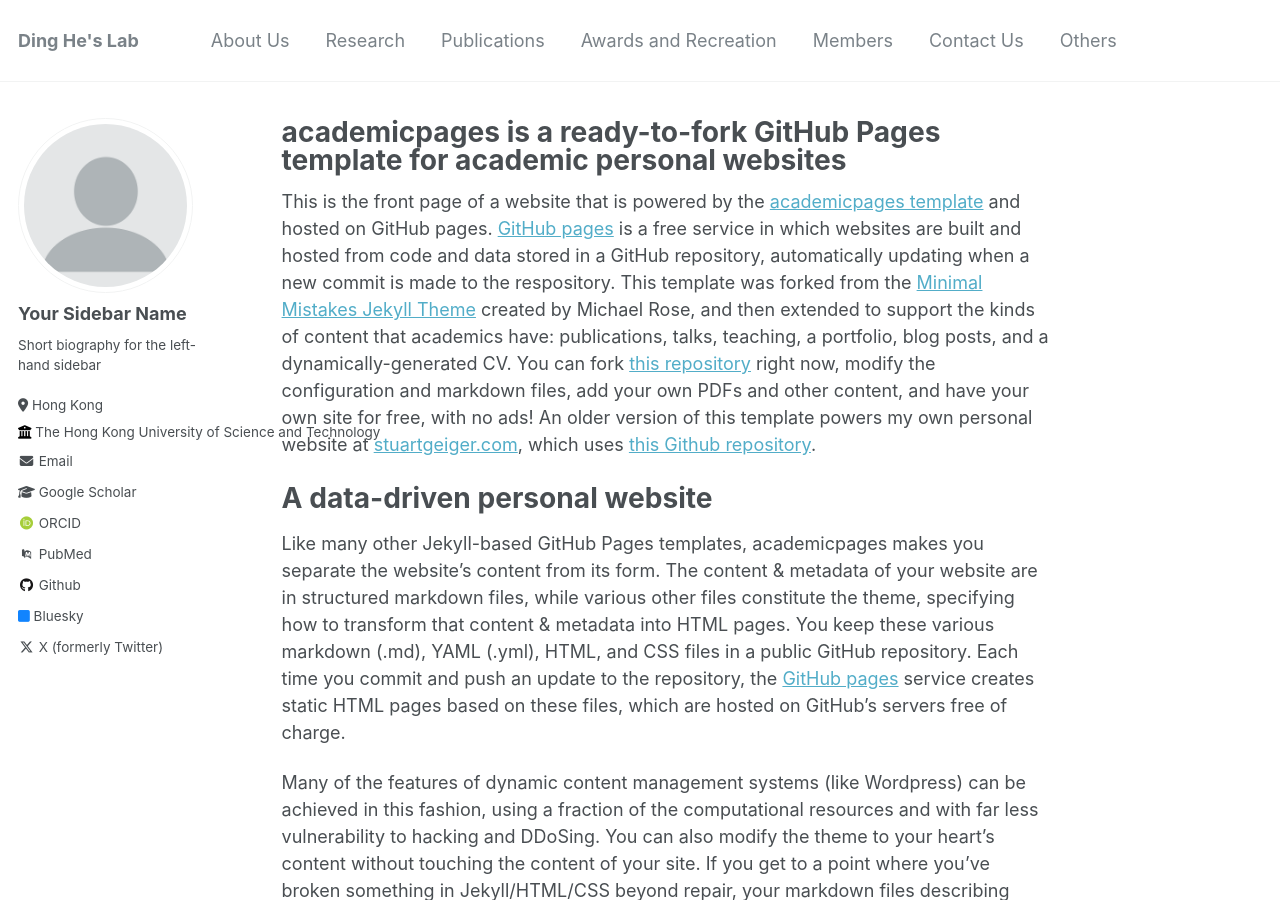
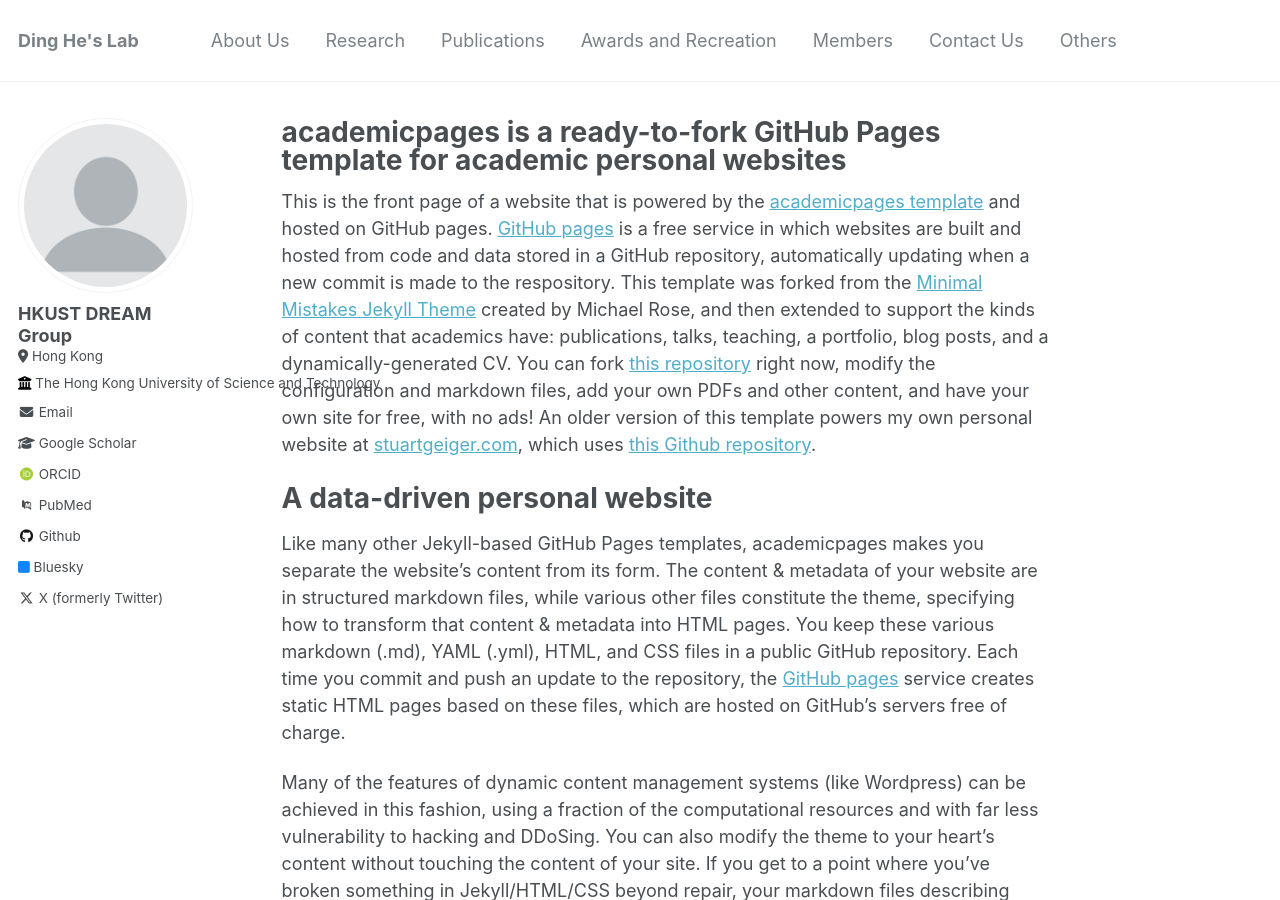
Before and after one commit to hkustDingHe/hkustDingHe.github.io, a Jekyll site: the page built from _pages/about.md, in a window 1280 px wide and 900 px high. Built offline with Jekyll 4.4.1, drawn with Linux system fonts in a browser that asks for light colours; some web fonts are replaced.

Commit message:
Update _config.yml

```diff
--- a/_config.yml
+++ b/_config.yml
@@ -22,11 +22,12 @@
 author:
   # Biographic information
   avatar           : "profile.png"
-  name             : "Your Sidebar Name"
+  name             : "HKUST DREAM Group"
   pronouns         : # example: "she/her"
-  bio              : "Short biography for the left-hand sidebar"
+  #bio              : "Short biography for the left-hand sidebar"
   location         : "Hong Kong"
-  employer         : "The Hong Kong University of Science and Technology"
+  employer         : "The Hong Kong University of
+                      Science and Technology"
   uri              : # URL
   email            : "none@example.org"
 
```
